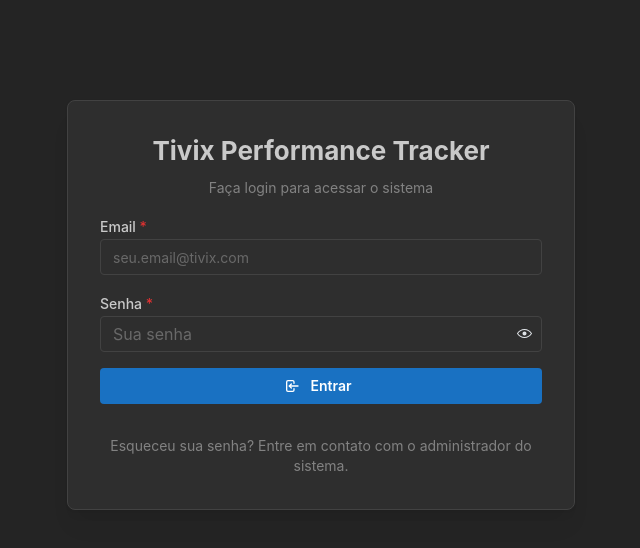
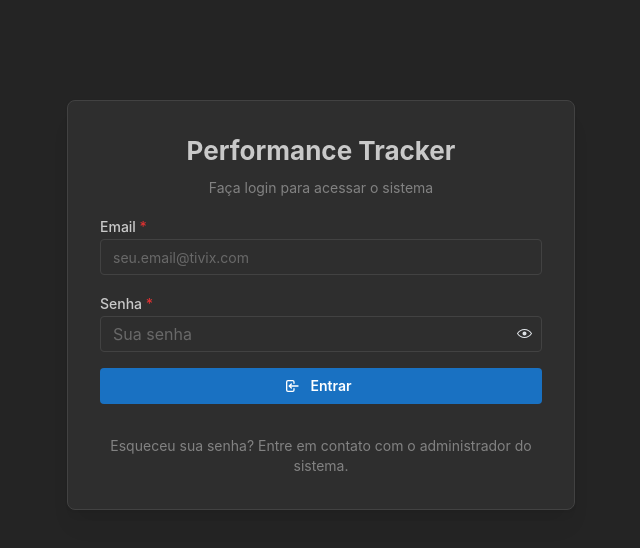
Before and after one commit to Rdemora2/Front-site--tivix-performance-tracker, a React (Vite) app: page /login in a window 1280 px wide. Shown: the top 548 px of the page, without its empty margins (319-959 px from the left). Built offline with nearby package versions, Linux system fonts and the light colour scheme; no server answers.

Commit message:
REFACTOR/ renomeia alguns arquivos

```diff
--- a/index.html
+++ b/index.html
@@ -4,7 +4,7 @@
     <meta charset="UTF-8" />
     <link rel="icon" type="image/x-icon" href="/favicon.ico" />
     <meta name="viewport" content="width=device-width, initial-scale=1.0" />
-    <title>Tivix Performance Tracker</title>
+    <title>Performance Tracker</title>
   </head>
   <body>
     <div id="root"></div>
--- a/src/layouts/AppLayout.jsx
+++ b/src/layouts/AppLayout.jsx
@@ -1,5 +1,21 @@
-import { AppShell, Title, Group, ActionIcon, Text, Menu, Avatar, Badge } from "@mantine/core";
-import { IconSun, IconMoon, IconLogout, IconUser, IconChevronDown, IconUsers } from "@tabler/icons-react";
+import {
+  AppShell,
+  Title,
+  Group,
+  ActionIcon,
+  Text,
+  Menu,
+  Avatar,
+  Badge,
+} from "@mantine/core";
+import {
+  IconSun,
+  IconMoon,
+  IconLogout,
+  IconUser,
+  IconChevronDown,
+  IconUsers,
+} from "@tabler/icons-react";
 import { useNavigate } from "react-router-dom";
 import useAppStore from "../store/useAppStore";
 
@@ -9,24 +25,32 @@
 
   const handleLogout = () => {
     logout();
-    window.location.href = '/login';
+    window.location.href = "/login";
   };
 
   const getRoleColor = (role) => {
     switch (role) {
-      case 'admin': return 'red';
-      case 'manager': return 'blue';
-      case 'user': return 'green';
-      default: return 'gray';
+      case "admin":
+        return "red";
+      case "manager":
+        return "blue";
+      case "user":
+        return "green";
+      default:
+        return "gray";
     }
   };
 
   const getRoleLabel = (role) => {
     switch (role) {
-      case 'admin': return 'Administrador';
-      case 'manager': return 'Gerente';
-      case 'user': return 'Usuário';
-      default: return role;
+      case "admin":
+        return "Administrador";
+      case "manager":
+        return "Gerente";
+      case "user":
+        return "Usuário";
+      default:
+        return role;
     }
   };
 
@@ -37,10 +61,10 @@
           <Title
             order={2}
             c="blue"
-            style={{ cursor: 'pointer' }}
-            onClick={() => navigate('/')}
+            style={{ cursor: "pointer" }}
+            onClick={() => navigate("/")}
           >
-            Tivix Performance Tracker
+            Performance Tracker
           </Title>
 
           <Group gap="md">
@@ -56,7 +80,7 @@
             {user && (
               <Menu shadow="md" width={200}>
                 <Menu.Target>
-                  <Group gap="xs" style={{ cursor: 'pointer' }}>
+                  <Group gap="xs" style={{ cursor: "pointer" }}>
                     <Avatar size="sm" color="blue">
                       <IconUser size={16} />
                     </Avatar>
@@ -73,10 +97,10 @@
                 </Menu.Target>
 
                 <Menu.Dropdown>
-                  {user.role === 'admin' && (
+                  {user.role === "admin" && (
                     <Menu.Item
                       leftSection={<IconUsers size={14} />}
-                      onClick={() => navigate('/user-management')}
+                      onClick={() => navigate("/user-management")}
                     >
                       Gerenciar Usuários
                     </Menu.Item>
--- a/src/pages/Login.jsx
+++ b/src/pages/Login.jsx
@@ -1,5 +1,5 @@
-import { useState } from 'react';
-import { useNavigate, Link } from 'react-router-dom';
+import { useState } from "react";
+import { useNavigate, Link } from "react-router-dom";
 import {
   Card,
   Container,
@@ -10,41 +10,41 @@
   Text,
   Alert,
   Stack,
-  Anchor
-} from '@mantine/core';
-import { IconAlertCircle, IconLogin } from '@tabler/icons-react';
-import useAppStore from '../store/useAppStore';
+  Anchor,
+} from "@mantine/core";
+import { IconAlertCircle, IconLogin } from "@tabler/icons-react";
+import useAppStore from "../store/useAppStore";
 
 const Login = () => {
   const [credentials, setCredentials] = useState({
-    email: '',
-    password: ''
+    email: "",
+    password: "",
   });
-  const [error, setError] = useState('');
+  const [error, setError] = useState("");
   const [loading, setLoading] = useState(false);
 
   const navigate = useNavigate();
-  const login = useAppStore(state => state.login);
+  const login = useAppStore((state) => state.login);
 
   const handleSubmit = async (e) => {
     e.preventDefault();
     setLoading(true);
-    setError('');
+    setError("");
 
     try {
       await login(credentials);
-      navigate('/', { replace: true });
+      navigate("/", { replace: true });
     } catch (error) {
-      setError(error.message || 'Erro ao fazer login');
+      setError(error.message || "Erro ao fazer login");
     } finally {
       setLoading(false);
     }
   };
 
   const handleChange = (field) => (e) => {
-    setCredentials(prev => ({
+    setCredentials((prev) => ({
       ...prev,
-      [field]: e.target.value
+      [field]: e.target.value,
     }));
   };
 
@@ -52,9 +52,9 @@
     <Container size="xs" pt={100}>
       <Card shadow="md" padding="xl" radius="md" withBorder>
         <Stack spacing="md">
-          <div style={{ textAlign: 'center' }}>
+          <div style={{ textAlign: "center" }}>
             <Title order={2} mb="xs">
-              Tivix Performance Tracker
+              Performance Tracker
             </Title>
             <Text c="dimmed" size="sm">
               Faça login para acessar o sistema
@@ -77,7 +77,7 @@
                 label="Email"
                 placeholder="seu.email@tivix.com"
                 value={credentials.email}
-                onChange={handleChange('email')}
+                onChange={handleChange("email")}
                 required
                 type="email"
               />
@@ -86,7 +86,7 @@
                 label="Senha"
                 placeholder="Sua senha"
                 value={credentials.password}
-                onChange={handleChange('password')}
+                onChange={handleChange("password")}
                 required
               />
 
```
Also changed, not shown: 8 other files (tests, documents, lock files or other folders).
